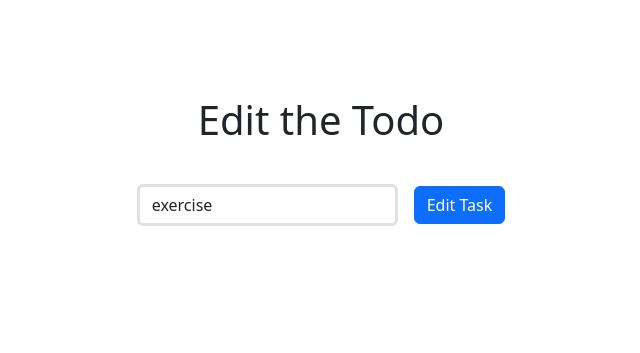
After one commit to Sudharsan7303/Todo-App, a Django app: template todoapp/templates/todoapp/edit.html in a window 1280 px wide. The commit adds this page. Shown: the top 353 px of the page, without its empty margins (319-959 px from the left). Run offline with Django 4.2, Linux system fonts and the light colour scheme; the template is opened without the code that fills it: values that come from a table or form of the project are taken from there, others are empty; data comes from the database, SQL or seed files in the repository; both versions use the stored data as it was after the commit.

Commit message:
Edit functionality added

```diff
--- /dev/null
+++ b/todoapp/templates/todoapp/edit.html
@@ -0,0 +1,52 @@
+
+<!DOCTYPE html>
+<html lang="en">
+<head>
+  <meta charset="UTF-8">
+  <meta name="viewport" content="width=device-width, initial-scale=1.0">
+    <!--Bootstrap-->
+
+  <link href="https://cdn.jsdelivr.net/npm/bootstrap@5.3.2/dist/css/bootstrap.min.css" rel="stylesheet" integrity="sha384-T3c6CoIi6uLrA9TneNEoa7RxnatzjcDSCmG1MXxSR1GAsXEV/Dwwykc2MPK8M2HN" crossorigin="anonymous">
+    <!--Font awesome-->
+    <link rel="stylesheet"
+    href="https://cdnjs.cloudflare.com/ajax/libs/font-awesome/6.5.1/css/all.min.css">
+  <title>Edit-Todo</title>
+
+</head>
+<body>
+
+    <section class="py-5 text-center container">
+
+
+      <div class="row py-lg-5">
+        <div class="col-lg-6 col-md-8 mx-auto">
+          <h1 >Edit the Todo </h1>
+
+          <form method="POST" class="row row-cols-lg-auto g-3 justify-content-center align-items-center m-4 pb-2">
+            {% csrf_token %}
+            <div class="col-12">
+              <div class="form-outline">
+                <input type="text" id="form1" class="form-control border border-3" name="task" value="{{ todo.todo_name }}"/>
+              </div>
+            </div>
+
+            <div class="col-12">
+              <button type="submit" class="btn btn-primary">Edit Task</button>
+            </div>
+          </form>
+
+
+        </div>
+      </div>
+
+
+
+    </section>
+
+
+
+
+    <script src="https://cdn.jsdelivr.net/npm/bootstrap@5.3.2/dist/js/bootstrap.bundle.min.js" integrity="sha384-C6RzsynM9kWDrMNeT87bh95OGNyZPhcTNXj1NW7RuBCsyN/o0jlpcV8Qyq46cDfL" crossorigin="anonymous"></script>
+
+</body>
+</html>
--- a/todoapp/templates/todoapp/todo.html
+++ b/todoapp/templates/todoapp/todo.html
@@ -11,6 +11,7 @@
     <link rel="stylesheet"
     href="https://cdnjs.cloudflare.com/ajax/libs/font-awesome/6.5.1/css/all.min.css">
   <title>Todo-App</title>
+
 </head>
 <body>
 
@@ -61,7 +62,7 @@
             {% endif %}
 
             <td>
-
+              <a href="{% url 'edit' todo.id %}"><button type="submit"  class="btn btn-danger">Edit</button></a>
               <a href="{% url 'delete' todo.id %}"><button type="submit" class="btn btn-danger">Delete</button></a>
               <a href="{% url 'update' todo.id %}"><button type="submit" class="btn btn-success ms-1">Finished</button></a>
             </td>
@@ -81,6 +82,9 @@
     </section>
 
 
+
+
     <script src="https://cdn.jsdelivr.net/npm/bootstrap@5.3.2/dist/js/bootstrap.bundle.min.js" integrity="sha384-C6RzsynM9kWDrMNeT87bh95OGNyZPhcTNXj1NW7RuBCsyN/o0jlpcV8Qyq46cDfL" crossorigin="anonymous"></script>
+
 </body>
 </html>
--- a/todoapp/urls.py
+++ b/todoapp/urls.py
@@ -7,4 +7,6 @@ urlpatterns = [
     path('logout/', views.LogoutView, name='logout'),
     path('delete-task/<int:id>/', views.DeleteTask, name='delete'),
     path('update/<int:id>/', views.Update, name='update'),
+    path('edit/<int:id>/', views.Edit, name='edit'),
+
 ]
```
Also changed, not shown: todoapp/views.py (+15 -0 lines), db.sqlite3.
